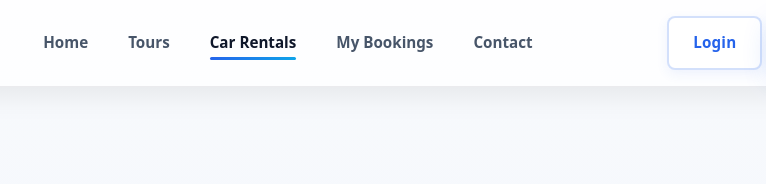
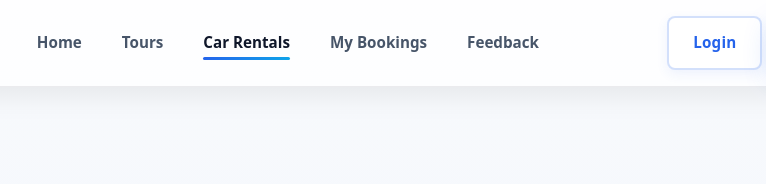
Before and after one commit to navaneethgowdag/Sampada-Tours-And-Travels, a plain HTML site: page frontend/book-car.html in a window 1280 px wide. Shown: the top 184 px of the page, 367-1133 px from the left. Drawn offline with Linux system fonts and the light colour scheme.

Commit message:
changed contact page to feedback page

```diff
--- a/frontend/book-car.html
+++ b/frontend/book-car.html
@@ -39,7 +39,7 @@
     <a href="tours.html">Tours</a>
     <a href="car-rentals.html" class="active">Car Rentals</a>
     <a href="booking-dashboard.html"  >My Bookings</a>
-    <a href="contact.html">Contact</a>
+    <a href="feedback.html">Feedback</a>
   </nav>
   <div class="auth-links" id="authLinks"></div>
 </header>
```
Also changed, not shown: frontend/booking-dashboard.html (+1 -1 lines), frontend/booking.html (+1 -1 lines), frontend/car-rentals.html (+1 -1 lines), frontend/feedback.html (renamed from frontend/contact.html, +1 -1 lines), frontend/index.html (+1 -1 lines), frontend/login.html (+1 -1 lines), frontend/register.html (+1 -1 lines), frontend/tours.html (+1 -1 lines), frontend/images/bidar.jpg (deleted).
